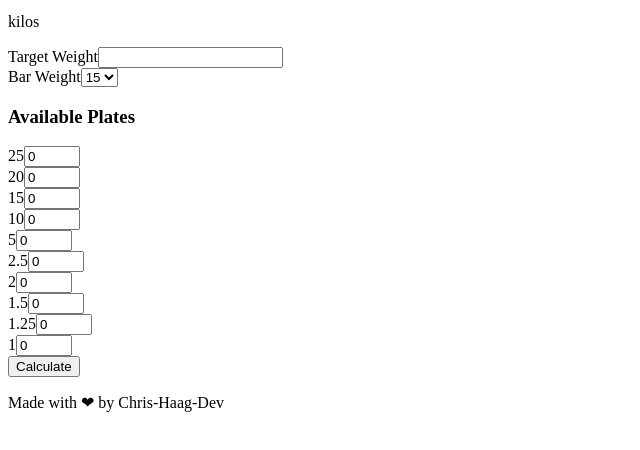
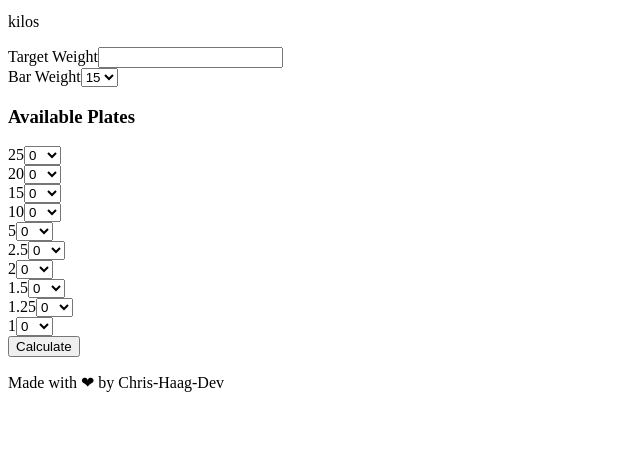
Before and after one commit to vanhaaggen/gym_plates_calculator_app, a Gatsby site in the folder my_plates_app/: page / in a window 1280 px wide. Shown: the part 104-554 px from the top of the page, without its empty margins (0-640 px from the left). Built offline with nearby package versions, Linux system fonts and the light colour scheme; Gatsby itself is replaced by a stand-in of ours.

Commit message:
change weight input to option

```diff
--- a/my_plates_app/package.json
+++ b/my_plates_app/package.json
@@ -7,6 +7,7 @@
   "scripts": {
     "build": "gatsby build",
     "develop": "gatsby develop",
+    "dev-m": "gatsby develop -H 0.0.0.0 -p 8000",
     "format": "prettier --write \"**/*.{js,jsx,ts,tsx,json,md}\"",
     "start": "npm run develop",
     "serve": "gatsby serve",
--- a/my_plates_app/src/components/OptionFields.jsx
+++ b/my_plates_app/src/components/OptionFields.jsx
@@ -34,7 +34,13 @@ export default function () {
         }
     }
 
-
+    const inputWeightAmount = (amount) => {
+        let arr = []
+        for (let i = 0; i <= amount; i++) {
+            arr.push(<option value={i}>{i}</option>)
+        }
+        return arr
+    }
 
     return (
         <div className="container">
@@ -45,7 +51,7 @@ export default function () {
 
                 const { target: { targetWeight: { value: targetWeight }, barWeight: { value: barWeight }, weight } } = event
                 const availPlates = getAvailPlates(weight)
-
+                console.log(availPlates)
                 handleCalcWeights(parseInt(targetWeight), parseInt(barWeight), availPlates, unit)
             }
             }>
@@ -56,7 +62,9 @@ export default function () {
                         return <>
                             <div className="" key={`w-${index}`}>
                                 <label className="" htmlFor={`weight${weight}`}>{weight}</label>
-                                <input type="number" name="weight" min="0" max="12" defaultValue="0" />
+                                <select name="weight" id="weight">
+                                    {inputWeightAmount(20)}
+                                </select>
                             </div>
                         </>
                     })}
```
